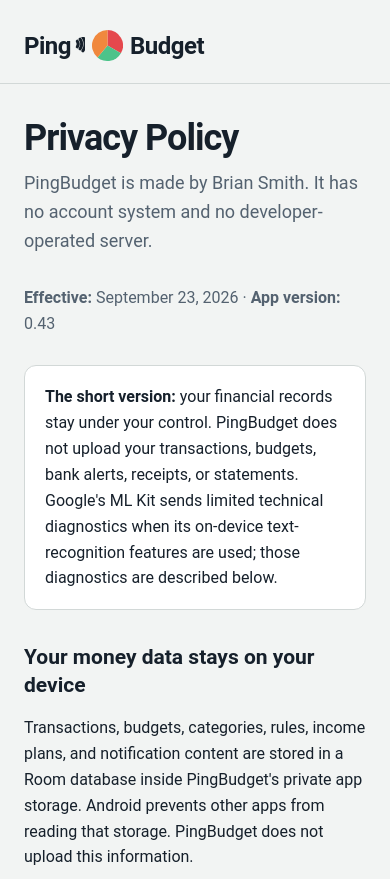
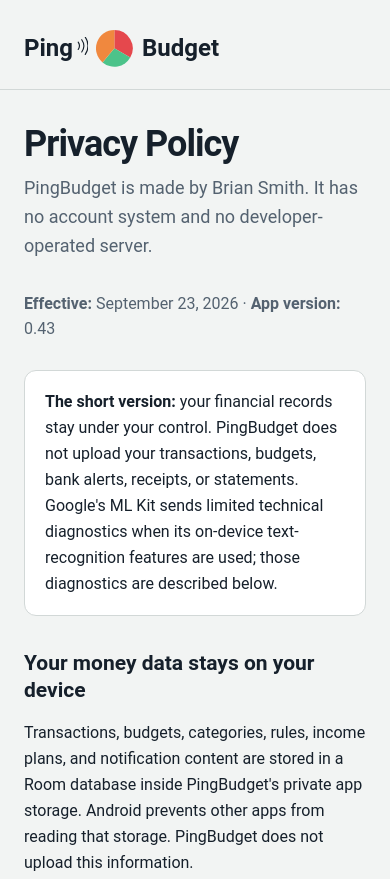
Before and after one commit to smithers45/PingBudget, a plain HTML site: page index.html in a window 390 px wide. Shown: the top 879 px of the page. Drawn offline with Linux system fonts and the light colour scheme.

Commit message:
Fix PingBudget wordmark in privacy policy header
The three sound-wave arcs used stroke-width 3 inside a 12-wide viewBox -
3.3x the app's 0.9025 - which merged them into a single solid blob.

Rebuilt the lockup from PingBudgetLogo.kt as rendered by AppNav.kt in the
signed v0.43 release (versionCode 42), at titleMedium/19sp/SemiBold, scaled
uniformly by 24/19 so the web header matches the phone proportionally:

- wave stroke 3 -> 0.9025, viewBox 12x18 -> 9.5x18 (app's own canvas)
- wave arc endpoints recomputed exactly (centerX -2.38, centerY 7)
- pie 31px -> 36.7226px (em*1.53)
- font-weight 700 -> 600 (SemiBold), letter-spacing -.5px -> normal

Values are hardcoded and documented in a FROZEN block so the mark cannot
drift again. Privacy policy text is byte-for-byte unchanged.

Co-authored-by: Lou <lou@thomsonreuters.com>

```diff
--- a/index.html
+++ b/index.html
@@ -12,9 +12,44 @@
     body { margin:0; background:var(--paper); color:var(--ink); font-family:Roboto,"Segoe UI",system-ui,sans-serif; line-height:1.62; }
     header { border-bottom:1px solid var(--line); }
     .brand { max-width:760px; margin:auto; padding:30px 24px 22px; }
-    .wordmark { display:inline-flex; align-items:center; color:var(--ink); font-size:24px; font-weight:700; line-height:1; letter-spacing:-.5px; white-space:nowrap; }
-    .wordmark-waves { width:12px; height:18px; margin-left:2px; display:block; flex:none; }
-    .wordmark-pie { width:31px; height:31px; margin:0 7px; display:block; flex:none; }
+    /* =====================================================================
+       BRAND LOCKUP - FROZEN. DO NOT EDIT THIS BLOCK OR THE <svg> MARKUP
+       IN THE <header> BELOW.
+
+       Locked 2026-09-23 against the signed PingBudget v0.43 (versionCode
+       42) app header. Source of truth: PingBudgetLogo.kt rendered at
+       titleMedium / 19sp / SemiBold, as called by AppNav.kt. Every value
+       here is that Compose lockup scaled by exactly 24/19 (1.26315789...),
+       so the web header is proportionally identical to the phone.
+
+         element   app (dp @19sp)   web (px @24px)   derivation
+         text      19sp SemiBold    24px / 600       AppNav.kt fontSize
+         gap       2dp              2.5263px         AppSpacing.half
+         waves     9.5 x 18dp       12 x 22.7368px   em*0.5, em*0.72 (both clamped)
+         gap       7dp              8.8421px         PingBudgetLogo.kt
+         pie       29.07dp          36.7226px        em*1.53 (unclamped)
+         gap       7dp              8.8421px         PingBudgetLogo.kt
+
+       The waves <svg> keeps the app's own 9.5x18 canvas as its viewBox, so
+       the arc numbers below are the Kotlin values verbatim:
+         stroke = size.minDimension*0.095 = 9.5*0.095 = 0.9025
+         radii  = h*0.28, h*0.47, h*0.66  = 5.04, 8.46, 11.88
+         centre = (w - 11.88, h/2 - 2dp)  = (-2.38, 7)
+         arcs   = -35deg to +35deg, round caps
+       Box aspect 12/22.7368 equals viewBox aspect 9.5/18 exactly, so no
+       preserveAspectRatio override is needed or wanted.
+
+       PRIOR BUG (fixed here): stroke-width was 3 inside a 12-wide box -
+       3.3x too thick - which fattened the three arcs into one solid blob.
+       If the mark ever looks wrong again, check stroke-width first.
+
+       Colours: the pie is fixed brand hex. The text and waves use
+       currentColor so they invert in dark mode, exactly as the app's
+       onSurface colour does. That is intended - do not hardcode them.
+       ===================================================================== */
+    .wordmark { display:inline-flex; align-items:center; color:var(--ink); font-size:24px; font-weight:600; line-height:1; letter-spacing:normal; white-space:nowrap; }
+    .wordmark-waves { width:12px; height:22.7368px; margin-left:2.5263px; display:block; flex:none; }
+    .wordmark-pie { width:36.7226px; height:36.7226px; margin:0 8.8421px; display:block; flex:none; }
     main { max-width:760px; margin:0 auto; padding:34px 24px 72px; }
     h1 { font-size:36px; line-height:1.15; margin:0 0 8px; letter-spacing:-1px; }
     .lede,.meta { color:var(--muted); }
@@ -30,7 +65,8 @@
   </style>
 </head>
 <body>
-<header><div class="brand"><div class="wordmark" aria-label="Ping Budget"><span>Ping</span><svg class="wordmark-waves" viewBox="0 0 12 18" preserveAspectRatio="none" aria-hidden="true"><path d="M4.25 4.11 A5.04 5.04 0 0 1 4.25 9.89" fill="none" stroke="currentColor" stroke-width="3" stroke-linecap="round"/><path d="M7.05 2.15 A8.46 8.46 0 0 1 7.05 11.85" fill="none" stroke="currentColor" stroke-width="3" stroke-linecap="round"/><path d="M9.85 0.19 A11.88 11.88 0 0 1 9.85 13.82" fill="none" stroke="currentColor" stroke-width="3" stroke-linecap="round"/></svg><svg class="wordmark-pie" viewBox="28 28 52 52" aria-hidden="true"><path d="M54,54 L54,28 A26,26 0 0 1 76.52,67 Z" fill="#E5484D"/><path d="M54,54 L76.52,67 A26,26 0 0 1 37.29,73.92 Z" fill="#4CC38A"/><path d="M54,54 L37.29,73.92 A26,26 0 0 1 54,28 Z" fill="#F0883E"/></svg><span>Budget</span></div></div></header>
+<header><div class="brand"><div class="wordmark" aria-label="Ping Budget"><span>Ping</span><!-- FROZEN BRAND LOCKUP - see the locked block in <style>. Do not edit. -->
+<svg class="wordmark-waves" viewBox="0 0 9.5 18" aria-hidden="true"><path d="M1.748526 4.109175 A5.04 5.04 0 0 1 1.748526 9.890825" fill="none" stroke="currentColor" stroke-width="0.9025" stroke-linecap="round"/><path d="M4.549826 2.147543 A8.46 8.46 0 0 1 4.549826 11.852457" fill="none" stroke="currentColor" stroke-width="0.9025" stroke-linecap="round"/><path d="M7.351526 0.185912 A11.88 11.88 0 0 1 7.351526 13.814088" fill="none" stroke="currentColor" stroke-width="0.9025" stroke-linecap="round"/></svg><svg class="wordmark-pie" viewBox="28 28 52 52" aria-hidden="true"><path d="M54,54 L54,28 A26,26 0 0 1 76.5167,67 Z" fill="#E5484D"/><path d="M54,54 L76.5167,67 A26,26 0 0 1 37.2873,73.9179 Z" fill="#4CC38A"/><path d="M54,54 L37.2873,73.9179 A26,26 0 0 1 54,28 Z" fill="#F0883E"/></svg><span>Budget</span></div></div></header>
 <main>
   <h1>Privacy Policy</h1>
   <p class="lede">PingBudget is made by Brian Smith. It has no account system and no developer-operated server.</p>
```
